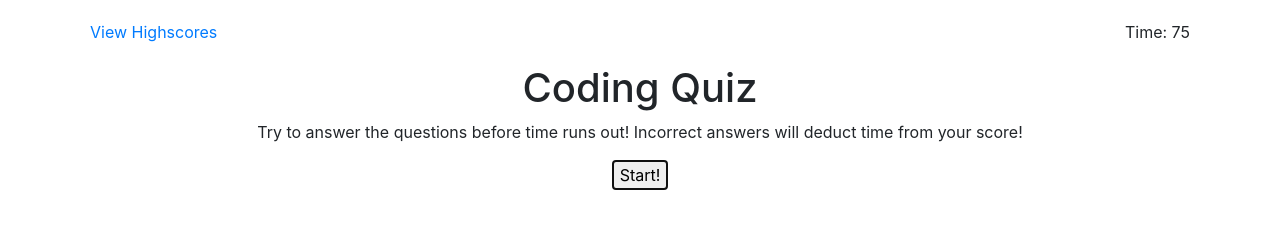
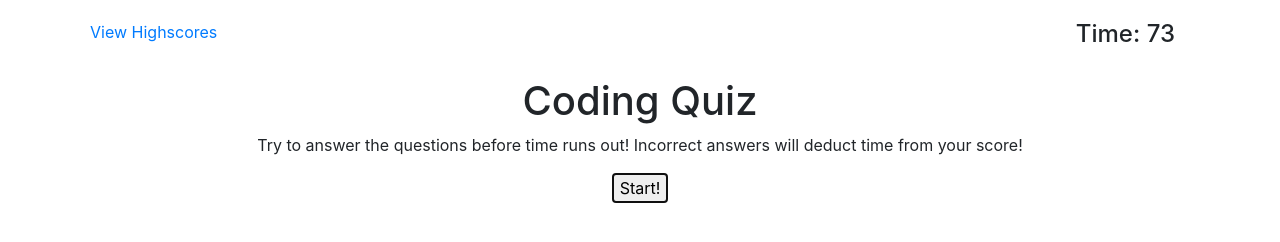
Before and after one commit to Jsarvay/coding_quiz, a plain HTML site: page index.html in a window 1280 px wide. Both pictures are taken after a click on the button "Start!". Drawn offline with nearby package versions, Linux system fonts and the light colour scheme.

Commit message:
Added functioning timer

```diff
--- a/index.html
+++ b/index.html
@@ -15,7 +15,7 @@
                 <div class = "col-md-6 highscores">
                     <a href="highscores.html">View Highscores</a>
                 </div>
-                <div class = "col-md-6 time">Time: 75
+                <div class = "col-md-6"><h4 class="time">Time: 75</h4>
                 </div>
             </div>
         </nav>
@@ -28,9 +28,12 @@
                 <h1 class = "question">Coding Quiz</h1>
                 <p class = "welcome">Try to answer the questions before time runs out! Incorrect answers will deduct time from your score!</p>
                 <ul class = "answers"></ul>
-                <button class = "start">Start!</button>
+                <button id = "start">Start!</button>
             </div>
         </div>
     </main>
+
+    <script src="script.js"></script>
+
 </body>
 </html>
--- a/script.js
+++ b/script.js
@@ -5,14 +5,21 @@ var answers = document.querySelector(".answers");
 
 var seconds = 75;
 
-function timer() {
-    var timeLeft = setInterval(function() {
-      secondsLeft--;
+function timeClock() {
+    var timerInterval = setInterval(function() {
+      seconds--;
       timer.textContent = "";
-      timer.textContent = "Time: " + secondsLeft;
+      timer.textContent = "Time: " + seconds;
 
-      if(secondsLeft === 0) {
+      if(seconds === 0) {
+        clearInterval(timerInterval)
       }
 
     }, 1000);
-  }
+  };
+
+document.getElementById("start").addEventListener("click", function(event){
+    event.preventDefault();
+    console.log("time");
+    timeClock();
+});
```
